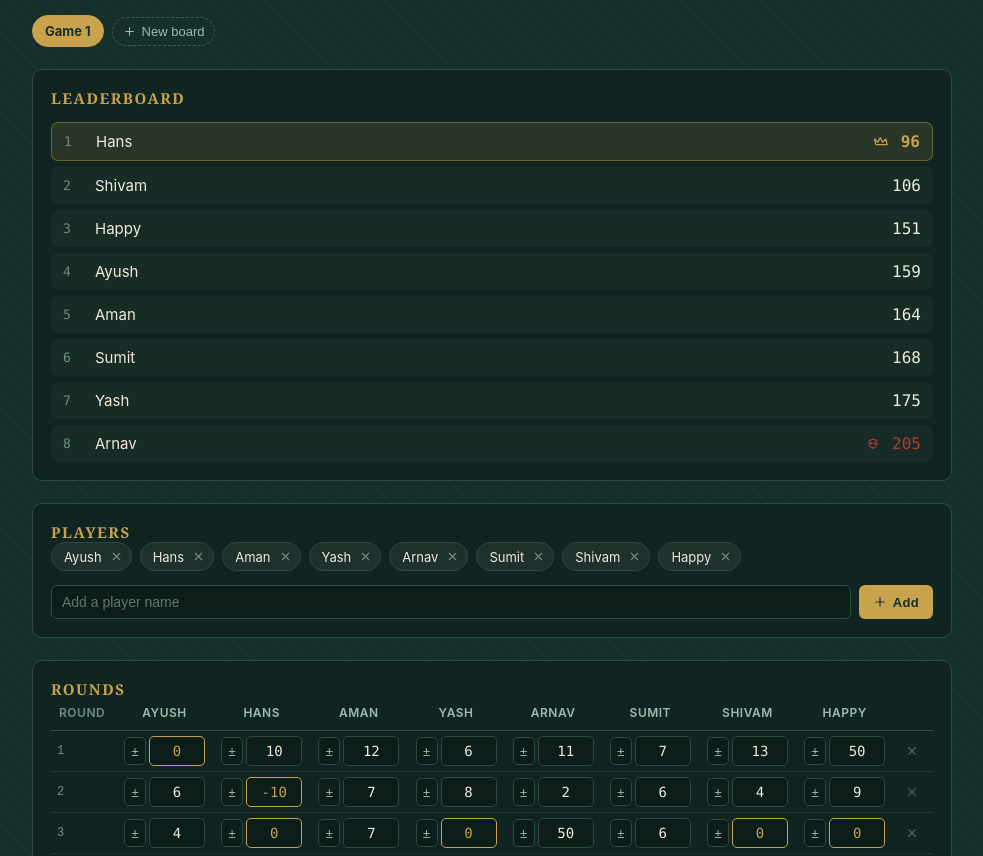
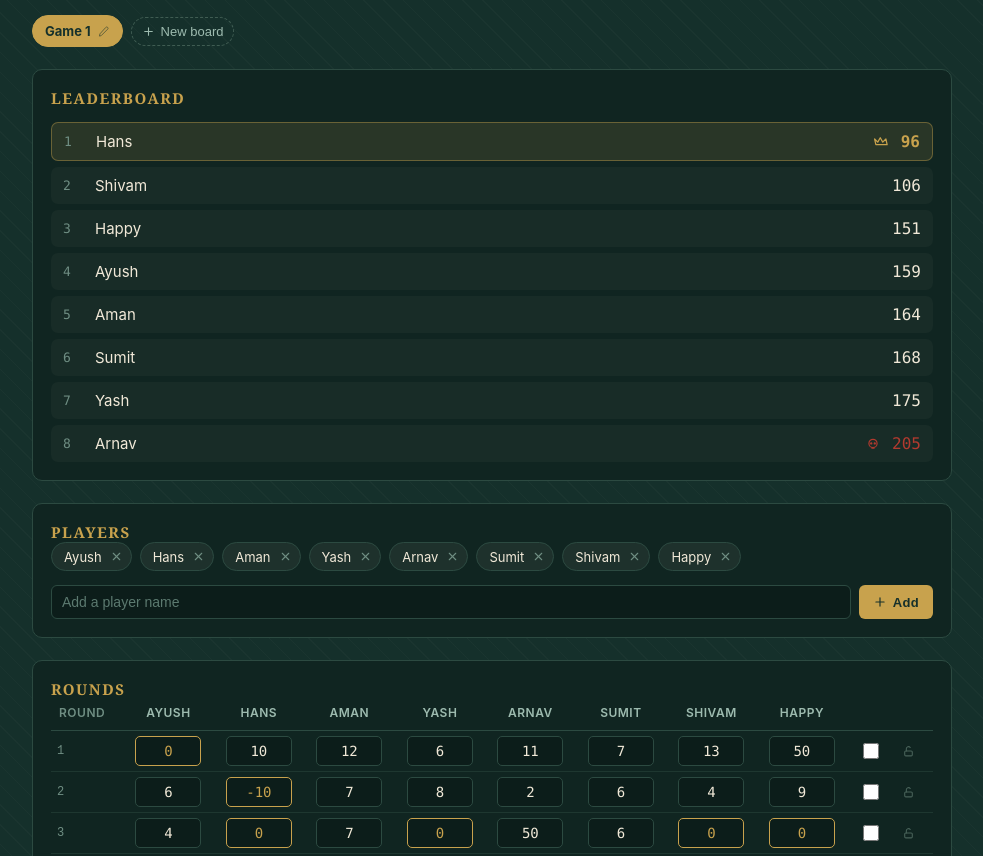
Before and after one commit to yashkr90/minima, a plain HTML site: page index.html in a window 1280 px wide. Shown: the part 94-950 px from the top of the page, without its empty margins (148-1131 px from the left). Drawn offline with Linux system fonts and the light colour scheme.

Commit message:
Add files via upload

```diff
--- a/index.html
+++ b/index.html
@@ -9,7 +9,7 @@
     <link rel="icon" href="./icon-192.png" />
     <link rel="apple-touch-icon" href="./icon-192.png" />
     <style>html,body{margin:0;background:#15302B;}</style>
-    <script type="module" crossorigin src="./assets/index-Cm0-bJIE.js"></script>
+    <script type="module" crossorigin src="./assets/index-BAS5jO0h.js"></script>
   </head>
   <body>
     <div id="root"></div>
```
Also changed, not shown: 1 other file.
